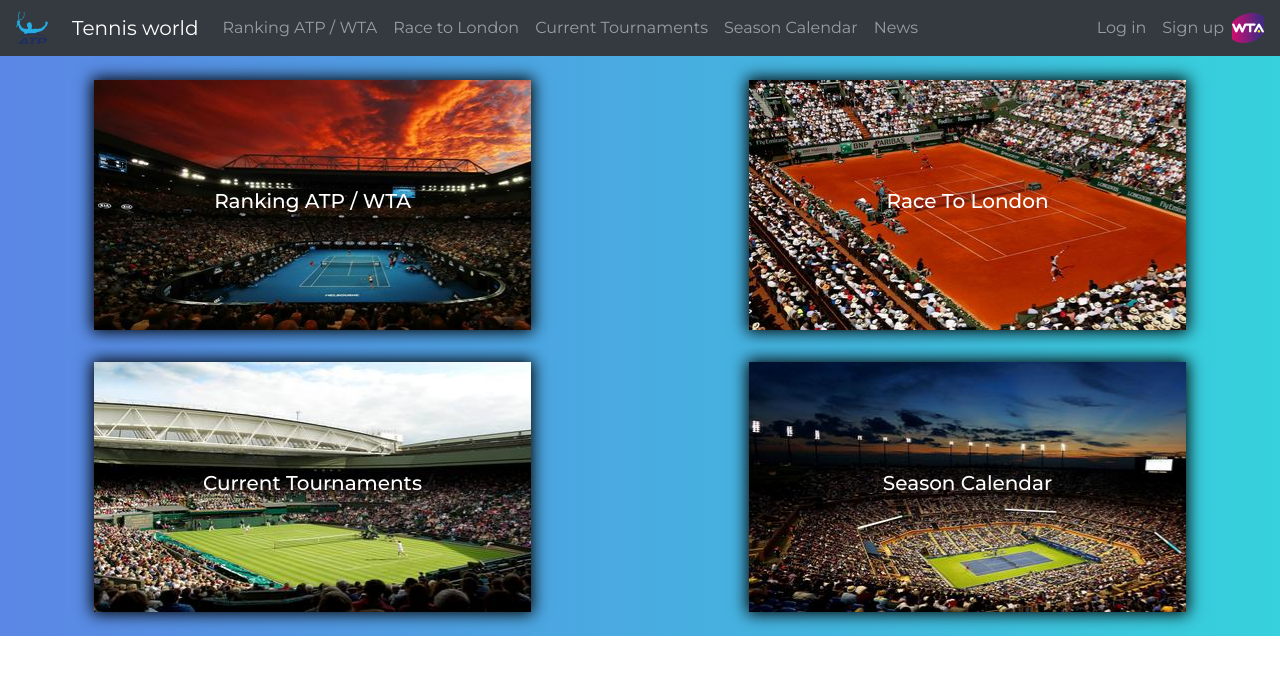
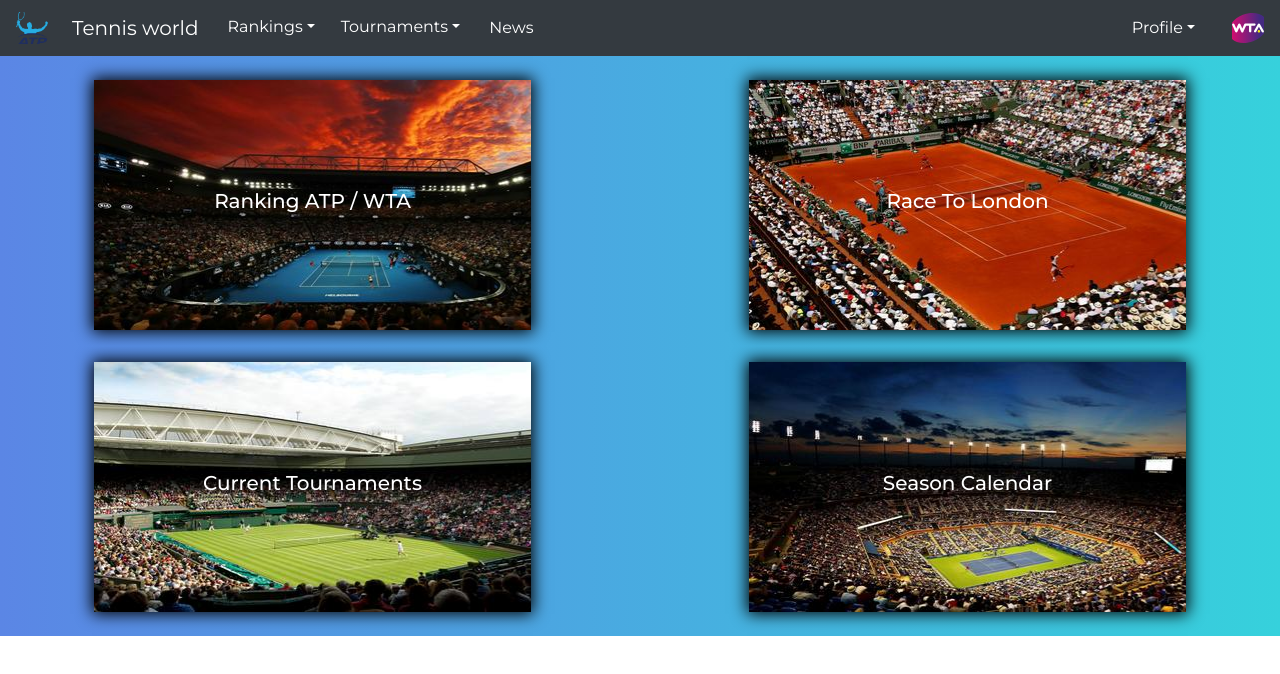
Before and after one commit to LucasAlonso11800/Tennis-App, a React (Create React App) app in the folder frontend/: page / in a window 1280 px wide. Shown: the top 674 px of the page. Built offline with nearby package versions, Linux system fonts and the light colour scheme.

Commit message:
Added bootstrap js and changed Navbar

```diff
--- a/frontend/package.json
+++ b/frontend/package.json
@@ -8,6 +8,8 @@
     "@testing-library/user-event": "^12.8.3",
     "axios": "^0.21.1",
     "bootstrap": "^4.6.0",
+    "jquery": "^3.6.0",
+    "popper.js": "^1.16.1",
     "react": "^17.0.2",
     "react-bootstrap": "^1.5.2",
     "react-dom": "^17.0.2",
--- a/frontend/src/App.css
+++ b/frontend/src/App.css
@@ -28,6 +28,12 @@
     background-size: cover;
     height: 2em;
     width: 2em;
+}
+.dropdown{
+    position: relative;
+}
+.dropdown-menu{
+    position: absolute;
 }
 
 /* LANDING PAGE */
--- a/frontend/src/App.js
+++ b/frontend/src/App.js
@@ -1,6 +1,8 @@
 import React from 'react';
 import { BrowserRouter as Router, Route } from 'react-router-dom';
-import bootstrap from 'bootstrap/dist/css/bootstrap.min.css';
+import 'bootstrap/dist/css/bootstrap.min.css';
+import 'jquery/dist/jquery.min.js';
+import 'bootstrap/dist/js/bootstrap.min.js';
 import './App.css';
 
 import Navbar from './components/Navbar'
--- a/frontend/src/components/Navbar.js
+++ b/frontend/src/components/Navbar.js
@@ -4,35 +4,46 @@ import { Link } from 'react-router-dom';
 function Navbar() {
     return (
         <nav className="navbar navbar-expand-lg navbar-dark bg-dark">
-            <div id="atp-logo"></div>
-            <Link to="/" className="navbar-brand ml-4">Tennis world</Link>
+            <div id="atp-logo" className="mr-4"></div>
+            <Link to="/" className="navbar-brand">Tennis world</Link>
             <div className="collapse navbar-collapse">
-                <ul className="navbar-nav mr-auto">
-                    <li className="nav-item">
-                        <Link to="/ranking" className="nav-link">Ranking ATP / WTA</Link>
-                    </li>
-                    <li className="nav-item">
-                        <Link to="/race-to-london" className="nav-link">Race to London</Link>
-                    </li>
-                    <li className="nav-item">
-                        <Link to="/current-tournaments" className="nav-link">Current Tournaments</Link>
-                    </li>
-                    <li className="nav-item">
-                        <Link to="/season" className="nav-link">Season Calendar</Link>
-                    </li>
-                    <li className="nav-item">
-                        <Link to="/news" className="nav-link">News</Link>
-                    </li>
-                </ul>
-                <div className="collapse navbar-collapse">
-                    <ul className="navbar-nav ml-auto">
-                        <li className="nav-item">
-                            <Link to="/signin" className="nav-link">Log in</Link>
-                        </li>
-                        <li className="nav-item">
-                            <Link to="/signup" className="nav-link">Sign up</Link>
-                        </li>
-                    </ul>
+                <div className="d-flex mr-auto">
+                    <div className="dropdown">
+                        <button className="btn text-white dropdown-toggle" type="button" id="dropdownMenuButton" data-toggle="dropdown" aria-haspopup="true" aria-expanded="false">
+                            Rankings
+                        </button>
+                        <div className="dropdown-menu" aria-labelledby="navbarDropdown">
+                            <Link to="/ranking" className="dropdown-item">Ranking ATP / WTA</Link>
+                            <div className="dropdown-divider"></div>
+                            <Link to="/race-to-london" className="dropdown-item">Race to London</Link>
+                        </div>
+                    </div>
+                    <div className="dropdown">
+                        <button className="btn text-white dropdown-toggle" type="button" id="dropdownMenuButton" data-toggle="dropdown" aria-haspopup="true" aria-expanded="false">
+                            Tournaments
+                        </button>
+                        <div className="dropdown-menu" aria-labelledby="navbarDropdown">
+                            <Link to="/current-tournaments" className="dropdown-item">Current Tournaments</Link>
+                            <div className="dropdown-divider"></div>
+                            <Link to="/season" className="dropdown-item">Season Calendar</Link>
+                        </div>
+                    </div>
+                    <div className="nav-item">
+                        <Link to="/news" className="nav-link text-white">News</Link>
+                    </div>
+                </div>
+                <div className="ml-auto mr-4">
+                    <div class="dropdown">
+                        <button className="btn text-white dropdown-toggle" type="button" id="dropdownMenuButton" data-toggle="dropdown" aria-haspopup="true" aria-expanded="false">
+                            Profile
+                        </button>
+                        <div class="dropdown-menu" aria-labelledby="navbarDropdown">
+                            <Link to="/" className="dropdown-item">Your saved Articles</Link>
+                            <div class="dropdown-divider"></div>
+                            <Link to="/signin" className="dropdown-item">Log in</Link>
+                            <Link to="/signup" className="dropdown-item">Sign up</Link>
+                        </div>
+                    </div>
                 </div>
             </div>
             <div className="ml-auto" id="wta-logo"></div>
```
Also changed, not shown: 1 other file (tests, documents, lock files or other folders).
